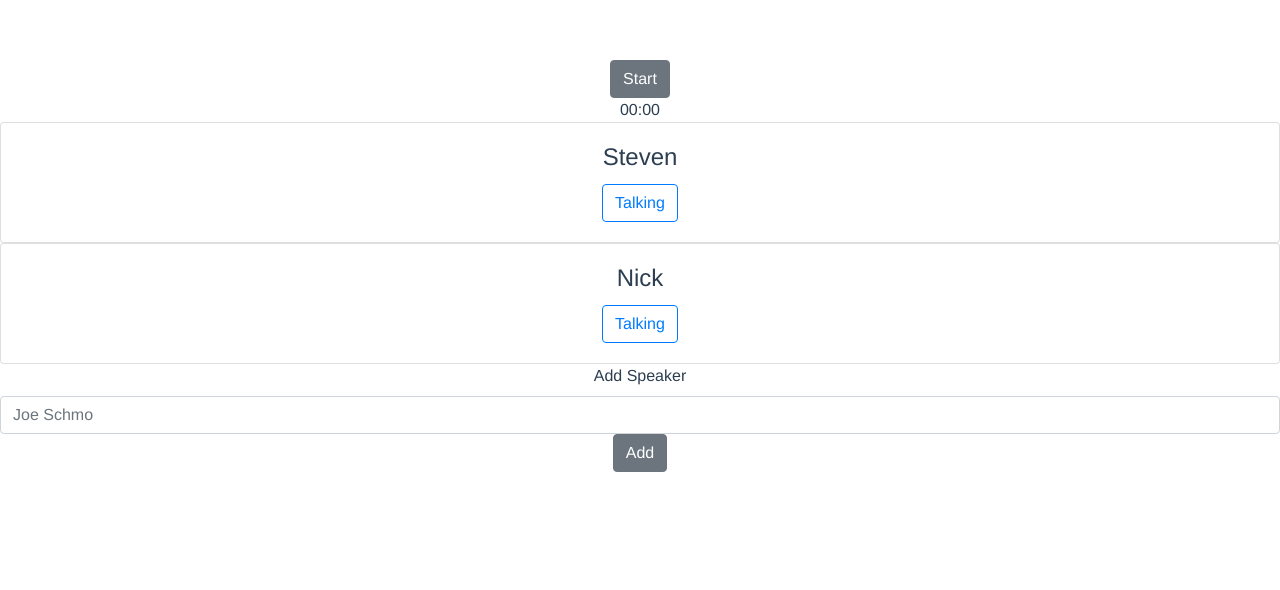
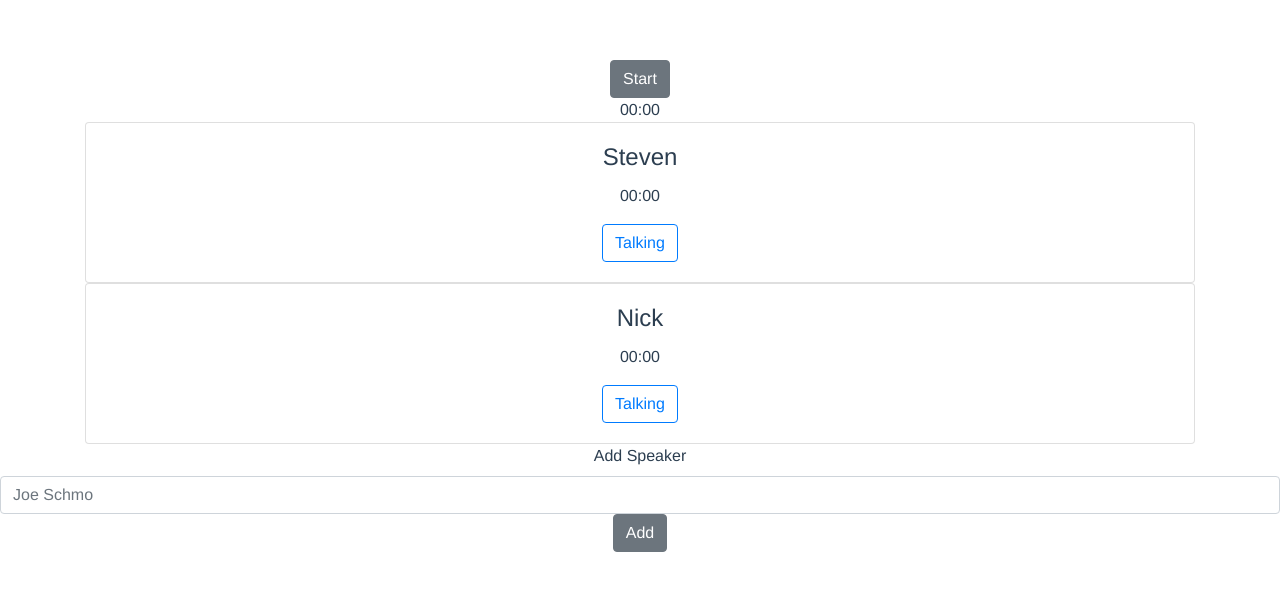
Before and after one commit to kylev/talk-piggy, a Vue app: page / in a window 1280 px wide. Shown: the top 590 px of the page. Built offline with nearby package versions, Linux system fonts and the light colour scheme.

Commit message:
Modularize SpeakerCard and talking ticks.

```diff
--- /dev/null
+++ b/src/components/SpeakerCard.vue
@@ -0,0 +1,25 @@
+<template>
+  <b-card v-bind:title="speaker.name">
+    <b-card-text>
+      <TimeDisplay v-bind:time="speaker.speakingSeconds" />
+    </b-card-text>
+    <b-button
+      v-on:click="$emit('toggle')"
+      v-bind:pressed="speaker.isSpeaking"
+      variant="outline-primary"
+    >
+      Talking
+    </b-button>
+  </b-card>
+</template>
+
+<script>
+import TimeDisplay from "./TimeDisplay.vue";
+
+export default {
+  props: ["speaker"],
+  components: {
+    TimeDisplay
+  }
+};
+</script>
--- a/src/components/SpeakerList.vue
+++ b/src/components/SpeakerList.vue
@@ -1,21 +1,18 @@
 <template>
-  <div>
-    <b-card v-for="s in speakers" v-bind:title="s.name" :key="s.id">
-      <b-button
-        v-on:click="toggleSpeaking(s.id)"
-        v-bind:pressed="s.isSpeaking"
-        variant="outline-primary"
-      >
-        Talking
-      </b-button>
-    </b-card>
-  </div>
+  <b-container>
+    <SpeakerCard v-for="s in speakers" v-bind:speaker="s" v-on:toggle="toggleSpeaking(s.id)" :key="s.id" />
+  </b-container>
 </template>
 
 <script>
 import { mapMutations, mapState } from "vuex";
 
+import SpeakerCard from "./SpeakerCard.vue";
+
 export default {
+  components: {
+    SpeakerCard
+  },
   computed: {
     ...mapState({
       speakers: state => state.speakers
--- a/src/store.js
+++ b/src/store.js
@@ -7,7 +7,8 @@ function createSpeaker(name) {
   return {
     id: Math.random().toString(),
     name,
-    isSpeaking: false
+    isSpeaking: false,
+    speakingSeconds: 0
   };
 }
 
@@ -19,7 +20,8 @@ export default new Vuex.Store({
   state: {
     speakers: [createSpeaker("Steven"), createSpeaker("Nick")],
     tickSeconds: 0,
-    tickTimer: null
+    tickTimer: null,
+    crosstalkSeconds: 0
   },
   mutations: {
     addSpeaker(state, name) {
@@ -34,6 +36,18 @@ export default new Vuex.Store({
       }
     },
     incrementTick(state) {
+      const updateCount = state.speakers.reduce((accum, item) => {
+        if (item.isSpeaking) {
+          item.speakingSeconds++;
+          return accum + 1;
+        } else {
+          return accum;
+        }
+      }, 0);
+
+      if (updateCount > 1) {
+        state.crosstalkSeconds++;
+      }
       state.tickSeconds++;
     }
   },
```
